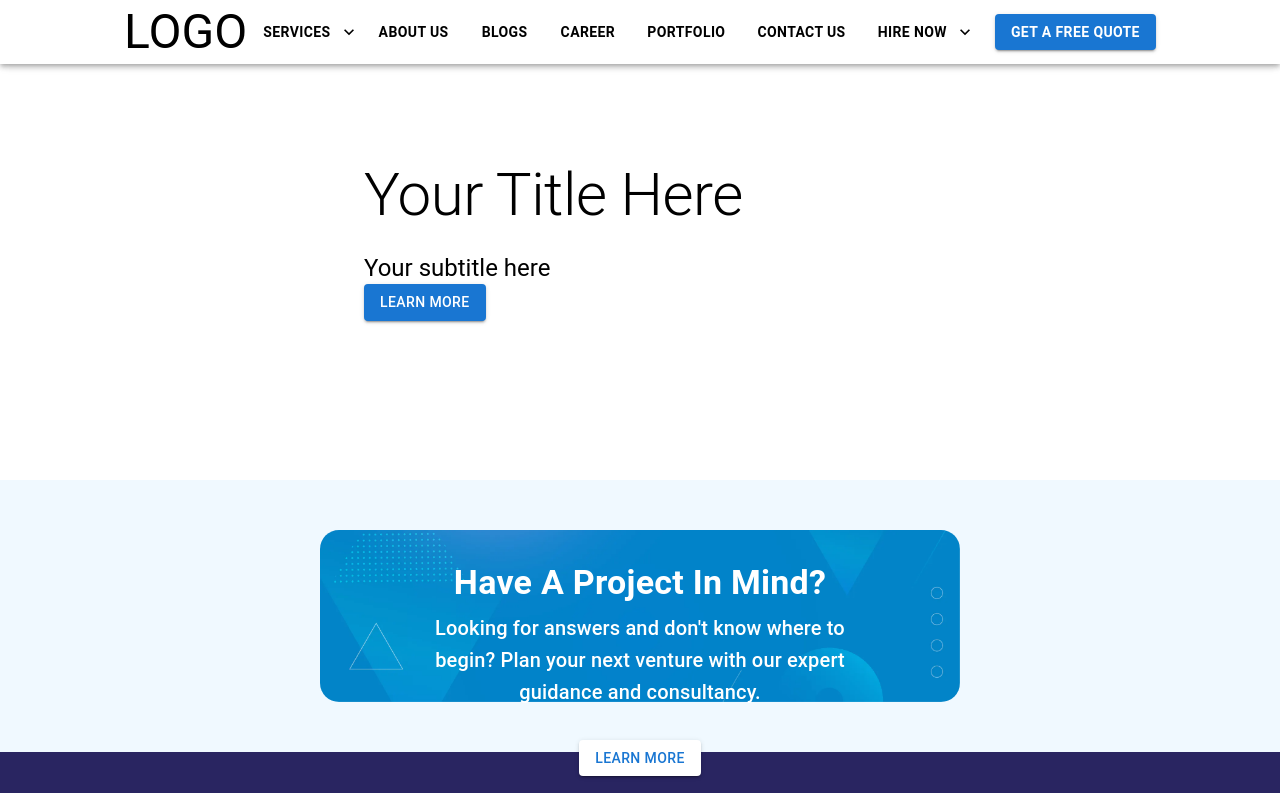
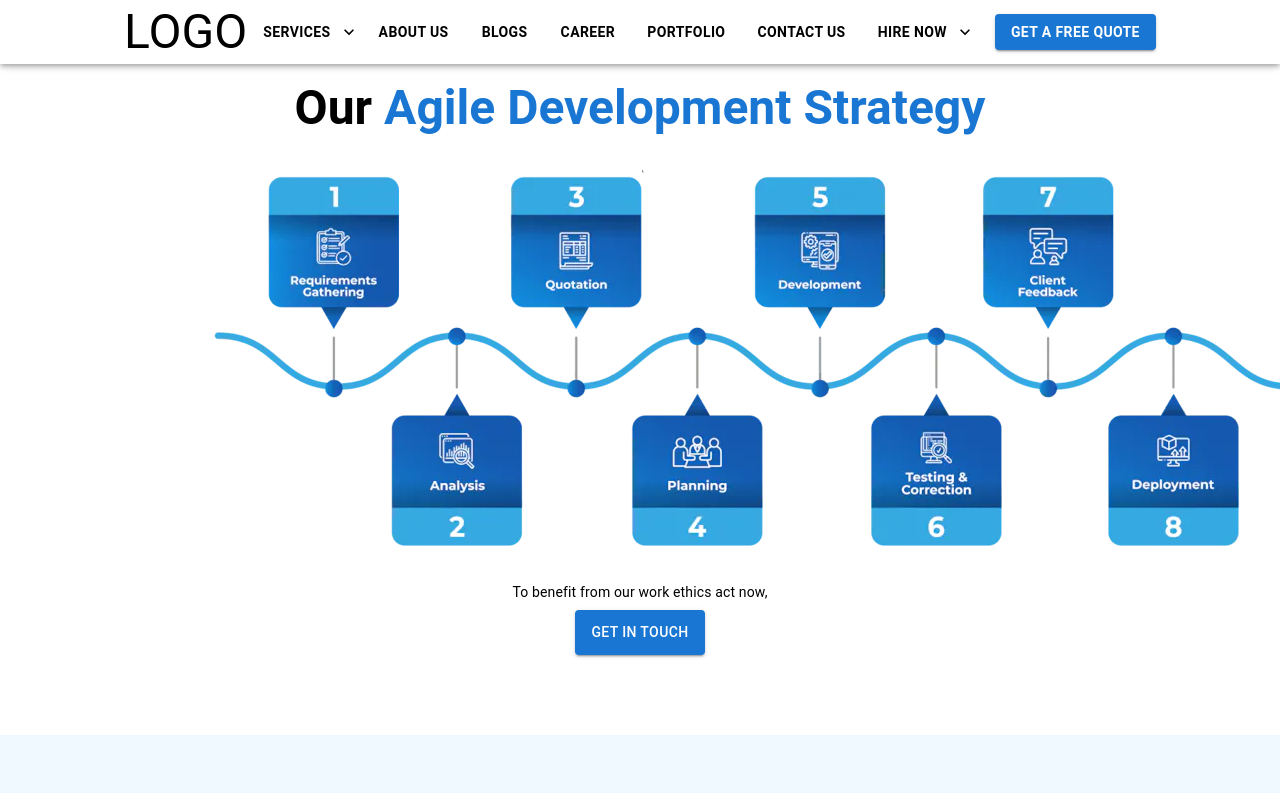
Before and after one commit to m-m4h4d/example, a React (Create React App) app: page / in a window 1280 px wide. Shown: the top 793 px of the page. Built offline with nearby package versions, Linux system fonts and the light colour scheme; the HTML template or start-up script is replaced by a standard one.

Commit message:
Created a part of landing page

```diff
--- a/src/components/Footer.js
+++ b/src/components/Footer.js
@@ -11,7 +11,7 @@ const Footer = () => {
                     borderRadius: 19,
                     width: '50%',
                     position: 'absolute',
-                    top: 50,
+                    top: 60,
                     left: '50%',
                     transform: 'translateX(-50%)'
                 }} />
--- a/src/components/Hero.js
+++ b/src/components/Hero.js
@@ -1,18 +1,21 @@
 import React from 'react';
 import { Box, Container, Typography, Button } from '@mui/material';
+import { agile } from '../assets';
 
 const Hero = () => {
     return (
-        <Box sx={{ minHeight: '60vh', display: 'flex', justifyContent: 'center', alignItems: 'center' }}>
-            <Container maxWidth="sm">
-                <Typography variant="h2" component="h1" gutterBottom>
-                    Your Title Here
+        <Box sx={{ display: 'flex', justifyContent: 'center', alignItems: 'center' }}>
+            <Container maxWidth="md" sx={{ textAlign: 'center', py: 10, px: 0, mx: 0 }}>
+                <Typography variant="h3" component="h1" gutterBottom sx={{ color: 'primary.main' }}>
+                    <Typography variant="h3" gutterBottom component="span" sx={{ color: 'black' }}><b>Our</b></Typography>
+                    <b> Agile Development Strategy</b>
+                </Typography>ٖ
+                <img src={agile} alt="Agile Software Development" />
+                <Typography variant="body2" component="p" sx={{ mt: 4 }}>
+                    To benefit from our work ethics act now,
                 </Typography>
-                <Typography variant="h5" component="p">
-                    Your subtitle here
-                </Typography>
-                <Button variant="contained" color="primary">
-                    Learn More
+                <Button variant="contained" color="primary" sx={{ height: 45, mt: 1 }}>
+                    Get in Touch
                 </Button>
             </Container>
         </Box>
```
